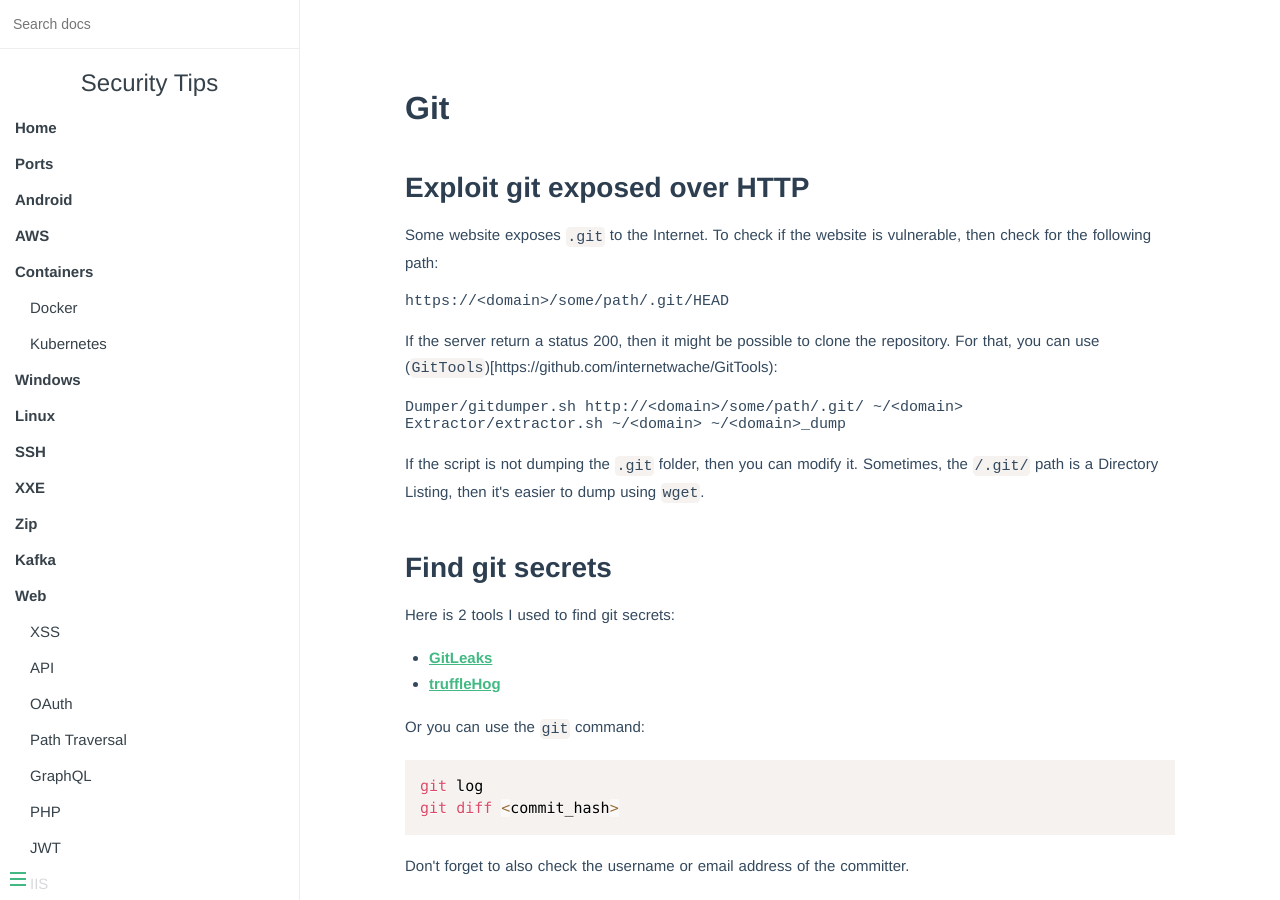
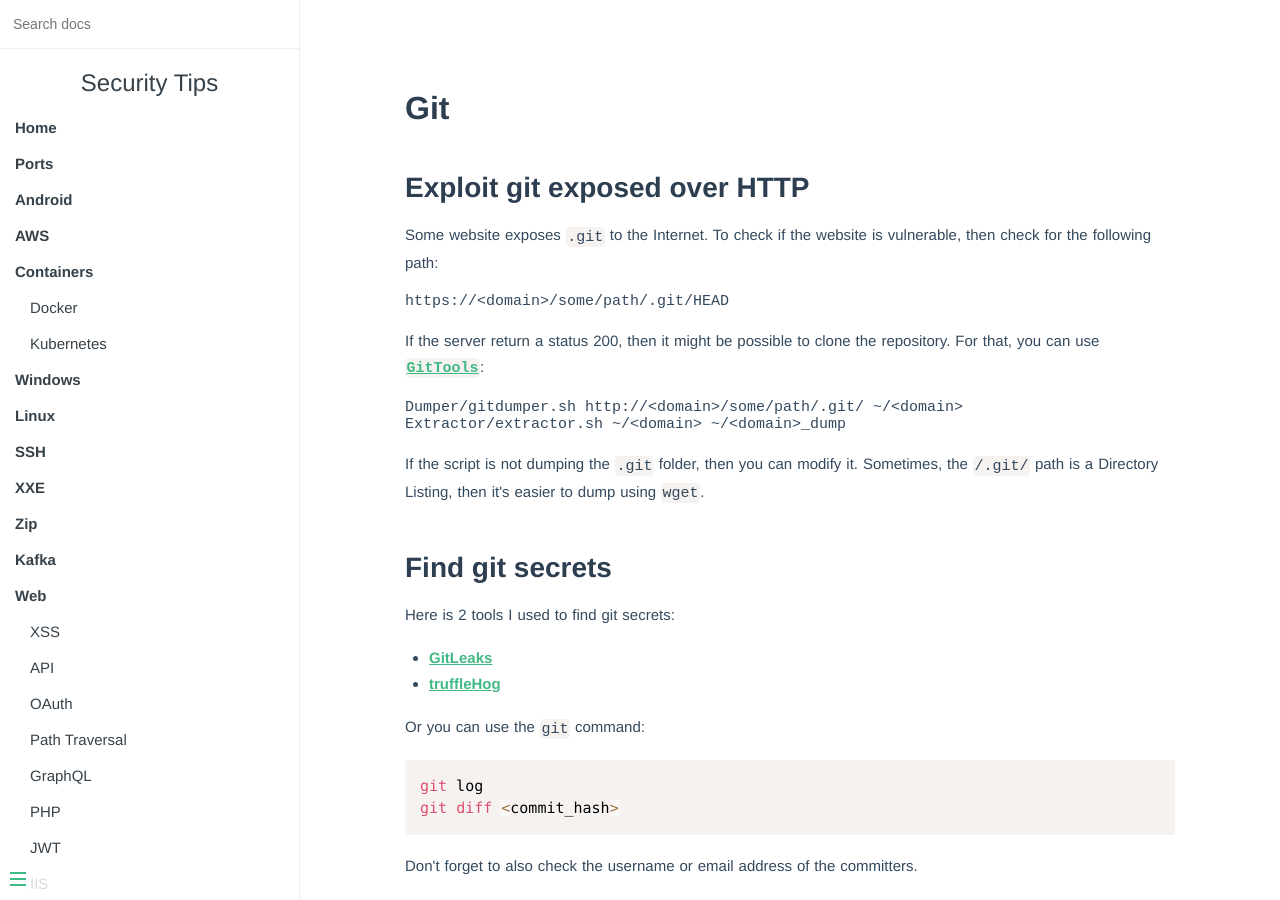
Before and after one commit to vincd/security-tips, an MkDocs documentation site: the page built from docs/git.md, in a window 1280 px wide and 900 px high. Built offline with MkDocs 1.6.1, drawn with Linux system fonts in a browser that asks for light colours.

Commit message:
Update githib dorks and some typos

````diff
--- a/docs/git.md
+++ b/docs/git.md
@@ -11,7 +11,7 @@ https://<domain>/some/path/.git/HEAD
 ```
 
 If the server return a status 200, then it might be possible to clone the repository. For that, you
-can use (`GitTools`)[https://github.com/internetwache/GitTools):
+can use [`GitTools`](https://github.com/internetwache/GitTools):
 
 ```
 Dumper/gitdumper.sh http://<domain>/some/path/.git/ ~/<domain>
@@ -23,6 +23,7 @@ is a Directory Listing, then it's easier to dump using `wget`.
 
 
 ## Find git secrets
+
 Here is 2 tools I used to find git secrets:
 
 - [GitLeaks](https://github.com/zricethezav/gitleaks)
@@ -35,7 +36,7 @@ git log
 git diff <commit_hash>
 ```
 
-Don't forget to also check the username or email address of the committer.
+Don't forget to also check the username or email address of the committers.
 
 
 ## Use git over an HTTP Proxy
@@ -43,6 +44,7 @@ You can use `git` (therefore `ssh`) over an HTTP Proxy using the `ProxyCommand`
 configuration.
 
 For `ssh` the command looks like:
+
 ```bash
 ssh <ssh_user>@<ssh_host> -o "ProxyCommand=nc -X connect -x <proxy_host>:<proxy_port> %h %p"
 ```
````
Also changed, not shown: docs/miscs.md (+29 -1 lines).
